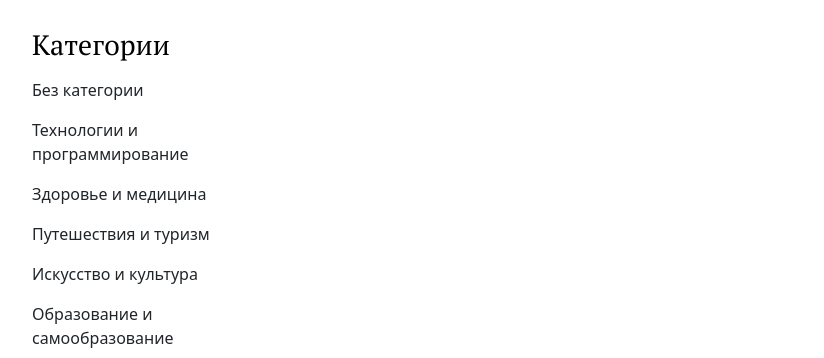
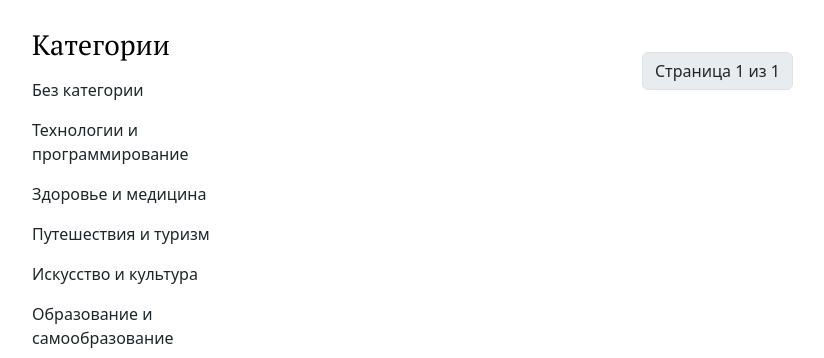
Before and after one commit to PakSerg/Ingenium, a Django app: page /questions/all-questions/ in a window 1280 px wide. Shown: the part 62-420 px from the top of the page, without its empty margins (62-886 px from the left). Run offline with Django 5.2, Linux system fonts and the light colour scheme; data comes from the database, SQL or seed files in the repository; tables that the repository leaves empty hold one stand-in row (values such as "Sample post"); parts of the project's set-up code (start-up, migrations or seed data) failed here and were passed over; some libraries are stand-ins or nearby versions.

Commit message:
Add pagination

```diff
--- a/questions/models.py
+++ b/questions/models.py
@@ -8,7 +8,7 @@
 class Category(models.Model):
     title = models.CharField(max_length=30, null=False, unique=True)
     description = models.CharField(max_length=200, null=False, unique=True)
-    slug = models.SlugField(null=False, default="", unique=True)
+    slug = models.SlugField(max_length=200, null=False, default="", unique=True)
 
     def __str__(self) -> str:
         return f'{self.title}'
@@ -23,7 +23,7 @@
 
 class Tag(models.Model):
     text = models.CharField(max_length=50, null=False, unique=True)
-    slug = models.SlugField(unique=True, null=False)
+    slug = models.SlugField(max_length=200, unique=True, null=False)
     category = models.ForeignKey(Category, null=False, default=1, on_delete=models.CASCADE,
                                  related_name='tags')
 
@@ -48,11 +48,11 @@
     user = models.ForeignKey(User, on_delete=models.CASCADE, related_name='questions')
     category = models.ForeignKey(Category, on_delete=models.CASCADE, default=1, related_name='categories')
     title = models.CharField(max_length=120, blank=False, null=False)
-    content = models.TextField(max_length=2000, blank=False, null=False)
+    content = models.TextField(max_length=2000, blank=True, null=True)
     created_at = models.DateTimeField(auto_now_add=True)
     votes_count = models.IntegerField(default=0, null=False)
     answers_count = models.IntegerField(default=0, null=False)
-    slug = models.SlugField(null=False, default="", unique=True)
+    slug = models.SlugField(max_length=200, null=False, default="", unique=True)
     tags = models.ManyToManyField(Tag, related_name='questions', blank=True)
     status = models.CharField(max_length=2, choices=Status.choices, default=Status.DRAFT)
 
--- a/questions/services.py
+++ b/questions/services.py
@@ -1,4 +1,5 @@
 from django.db.models.query import QuerySet
+from django.core.paginator import Paginator, EmptyPage, PageNotAnInteger
 from .models import Question, Category, Answer, Tag
 from users.models import User
 
@@ -63,3 +64,15 @@
         new_answer = Answer.objects.create(content=content, user=user, question=question)
         new_answer.save()
         return new_answer
+
+
+def get_paginated_collection(request, collection: QuerySet, count_per_page: int):
+    paginator = Paginator(collection, 10)
+    page_number = request.GET.get('page', 1)
+    try:
+        collection = paginator.page(page_number)
+    except PageNotAnInteger:
+        collection = paginator.page(1)
+    except EmptyPage:
+        collection = paginator.page(paginator.num_pages)
+    return collection
--- a/questions/templates/questions/all_questions.html
+++ b/questions/templates/questions/all_questions.html
@@ -19,6 +19,8 @@
                 {% for question in questions %}
                     {% show_question_in_list question %}
                 {% endfor %}
+
+                {% include "pagination.html" with page=questions %}
             </div>
         </div>
     </div>
--- a/questions/urls.py
+++ b/questions/urls.py
@@ -11,5 +11,5 @@
     path('<int:year>/<int:month>/<int:day>/<slug:question_slug>/', SingleQuestionView.as_view(), name='single_question'),
     path('<slug:category_slug>/', CategoryView.as_view(), name='category'),
     path('<slug:tag_slug>/', TagView.as_view(), name='tag'),
-    path('get_tags/<int:category_id>', get_tags, name='get_tags')
+    path('get_tags/<int:category_id>', get_tags_view, name='get_tags')
 ]
--- a/questions/views.py
+++ b/questions/views.py
@@ -5,7 +5,8 @@
 from django.shortcuts import redirect
 from django.contrib.auth.decorators import login_required
 from django.utils.decorators import method_decorator
-from .services import QuestionService, CategoryService, AnswerService
+from django.core.paginator import Paginator, EmptyPage, PageNotAnInteger
+from .services import QuestionService, CategoryService, AnswerService, get_paginated_collection
 from votes.services import VoteForQuestionService
 from .forms import CreateAnswerForm, CreateQuestionForm
 from .models import Tag
@@ -16,6 +17,11 @@
 
     def get(self, request):
         questions = QuestionService.get_published_questions_sorted_by_votes()
+
+        questions = get_paginated_collection(request,
+                                             collection=questions,
+                                             count_per_page=10)
+
         context = {
             'questions': questions,
         }
@@ -96,6 +102,11 @@
     def get(self, request, category_slug: str):
         category = CategoryService.get_category_by_slug(category_slug)
         questions = QuestionService.get_published_questions_for_category(category_slug)
+
+        questions = get_paginated_collection(request,
+                                             collection=questions,
+                                             count_per_page=10)
+
         context = {
             'questions': questions,
             'category': category,
@@ -107,6 +118,6 @@
     ...
 
 
-def get_tags(request, category_id: int) -> JsonResponse:
+def get_tags_view(request, category_id: int) -> JsonResponse:
     tags = Tag.objects.filter(category_id=category_id).values('id', 'text')
     return JsonResponse(list(tags), safe=False)
--- /dev/null
+++ b/templates/pagination.html
@@ -0,0 +1,17 @@
+<div class="mt-4">
+    <ul class="pagination justify-content-center">
+        {% if page.has_previous %}
+            <li class="page-item">
+                <a class="page-link text-dark" href="?page={{ page.previous_page_number }}" tabindex="-1" aria-disabled="true">Предыдущая</a>
+            </li>
+        {% endif %}
+        <li class="page-item disabled">
+            <a class="page-link text-dark" href="#">Страница {{ page.number }} из {{ page.paginator.num_pages }}</a>
+        </li>
+        {% if page.has_next %}
+            <li class="page-item">
+                <a class="page-link text-dark" href="?page={{ page.next_page_number }}">Следующая</a>
+            </li>
+        {% endif %}
+    </ul>
+</div>
```
Also changed, not shown: questions/templates/questions/questions_in_category.html (+7 -1 lines), questions/migrations/0016_alter_question_content.py (added), questions/migrations/0017_alter_category_slug_alter_question_slug_and_more.py (added).
